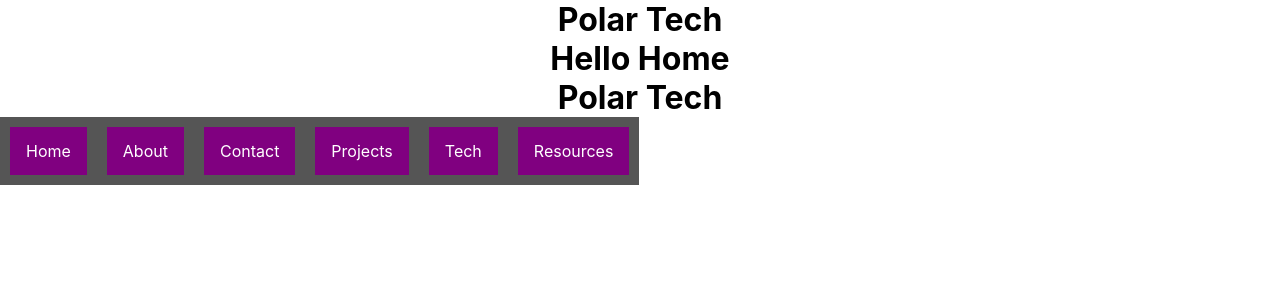
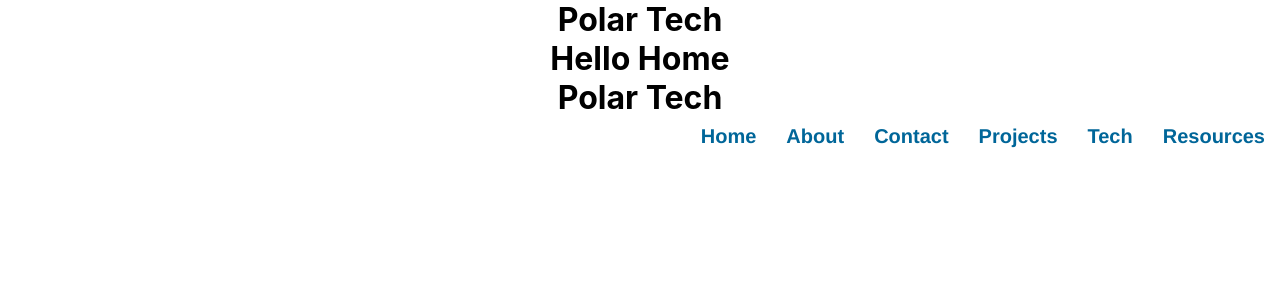
Before and after one commit to stephonpatton/portfolio, a React (Create React App) app: page / in a window 1280 px wide. Shown: the top 300 px of the page. Built offline with nearby package versions, Linux system fonts and the light colour scheme.

Commit message:
- Adding changes to navigation bar (color,spacing)

```diff
--- a/src/App.css
+++ b/src/App.css
@@ -5,42 +5,46 @@
 .App {
 	text-align: center;
 }
-.nav-bar {
+
+.nav-list {
 	width: 100%;
+	display: flex;
+	justify-content: flex-end;
+	margin: 0 0 3em 0;
+	padding: 0;
+	list-style: none;
+	/* border-bottom: 1px solid #ccc; */
+	/* border-top: 1px solid #ccc; */
 }
-.nav-bar ul {
-	list-style-type: none;
-	margin: 0;
-	padding: 0;
-	width: 200px;
-	background-color: #f1f1f1;
-	display: flex;
-	flex-direction: row;
+
+.nav-list li {
+	float: right;
+	list-style: none;
 }
-.nav-bar li {
-	/* float: left; */
-	color: green;
-	background: purple;
-	display: inline;
-	border: 10px solid #555;
+
+.nav-list li a {
+	display: block;
+	padding: 8px 15px;
 	text-decoration: none;
-}
-li a {
-	display: block;
-	color: white;
-	text-align: center;
-	padding: 14px 16px;
-	text-decoration: none;
+	font-weight: bold;
+	color: #069;
+	font-size: 20px;
+	font-family: 'Franklin Gothic Medium', 'Arial Narrow', Arial, sans-serif;
+	/* border-right: 1px solid #ccc; */
 }
 a:visited {
 	color: red;
+}
+ul li:hover {
+	outline: 2px deeppink solid;
+	cursor: pointer;
 }
 
 .App-logo {
 	height: 40vmin;
 }
 
-.App-header {
+/* .App-header {
 	background-color: #282c34;
 	min-height: 100vh;
 	display: flex;
@@ -49,7 +53,7 @@ a:visited {
 	justify-content: center;
 	font-size: calc(10px + 2vmin);
 	color: white;
-}
+} */
 
 .App-link {
 	color: #09d3ac;
--- a/src/App.js
+++ b/src/App.js
@@ -22,7 +22,6 @@ class App extends Component {
 					<Route exact path="/resources" component={Resources} />
 					<Route exact path="/about" component={About} />
 					<Header />
-					<div className="nav-bar">
 					<ul className="nav-list">
 						<li>
 							<Link to="/">Home</Link>
@@ -44,7 +43,6 @@ class App extends Component {
 						</li>
 					</ul>
 				</div>
-				</div>
 			</Router>
 		);
 	}
```
Lines whose indentation alone changed are shown as unchanged.
